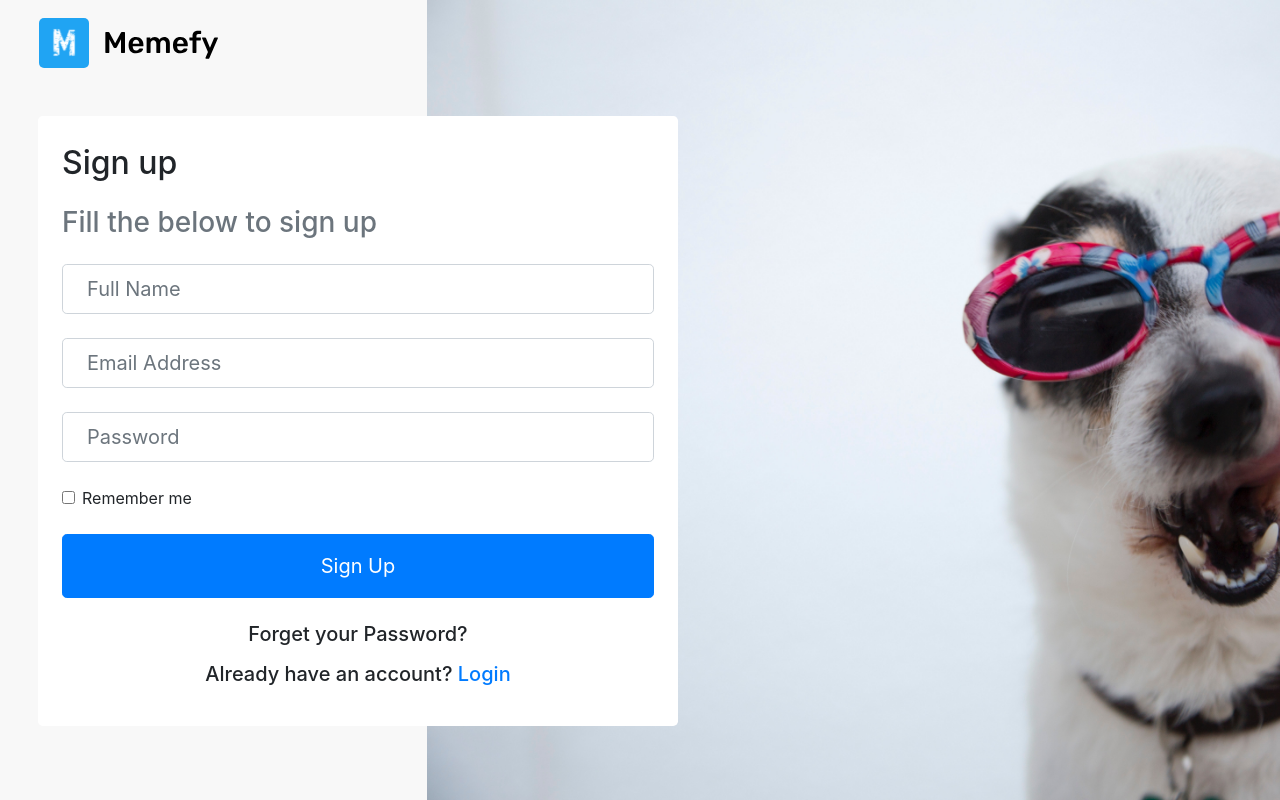
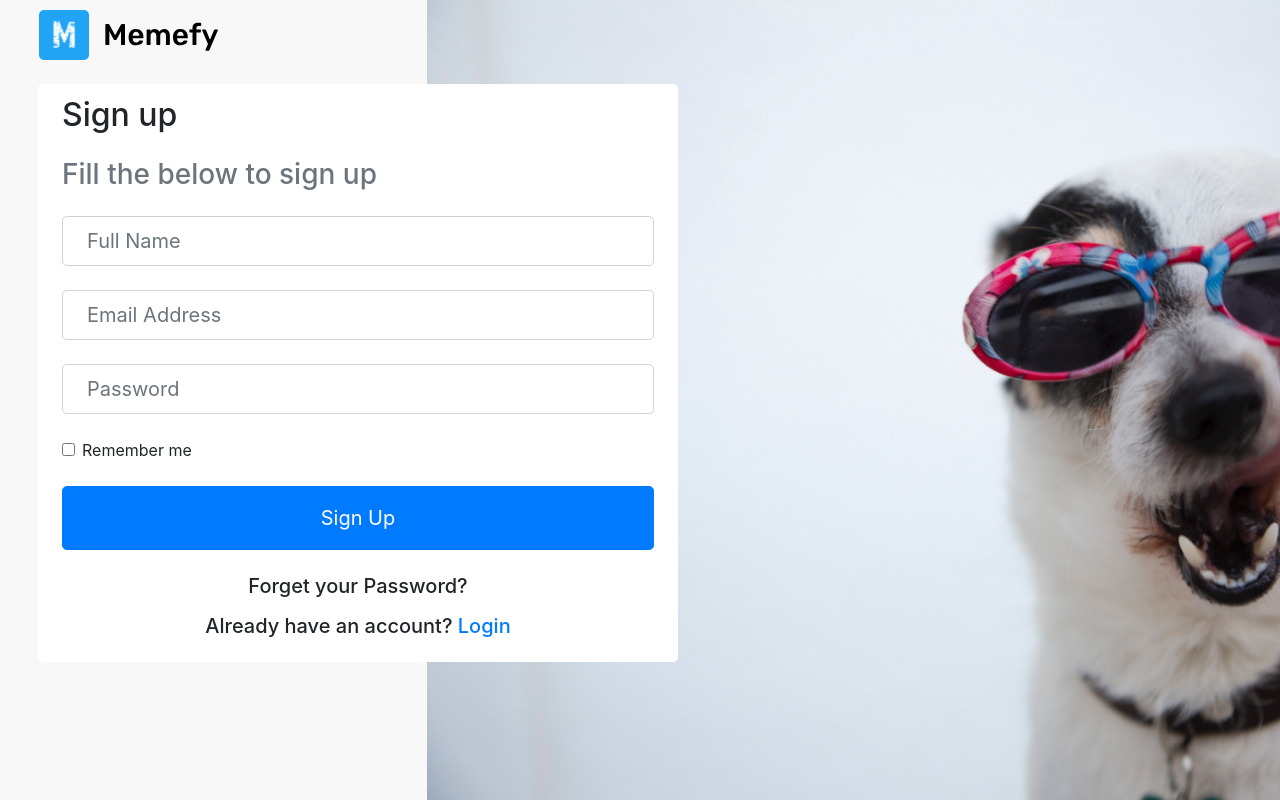
Before and after one commit to hamzzy/memefy-frontend, a React (Create React App) app: page /signUp in a window 1280 px wide. Built offline with nearby package versions, Linux system fonts and the light colour scheme.

Commit message:
build Signup, fully responsive.

```diff
--- a/src/pages/Register/Register.js
+++ b/src/pages/Register/Register.js
@@ -11,7 +11,7 @@ class Register extends Component {
 
                         <Col lg={4} md={4} className="bg min-vh-100">
                             {/* Navbar Brand Component */}
-                            <Navbar.Brand href="/" className="mb-sm-4 mb-4 mt-2">
+                            <Navbar.Brand href="/" className="">
                                 <img
                                     alt="Memefy Logo"
                                     src={mobileLogo}
@@ -26,9 +26,9 @@ class Register extends Component {
                                 />{' '}
                             </Navbar.Brand>
                             {/* Form Container */}
-                            <Container fluid clasName="mw-100 w-100 h-50">
+                            <Container fluid clasName="mw-100 w-100">
 
-                                <Form className="bg-white align-center rounded-lg m-2 mb-5 mb-md-5 mb-lg-5 p-4 mw-100 overlap">
+                                <Form className="bg-white align-center rounded-lg m-2 mb-5 mb-md-5 mb-lg-5 p-4 py-md-2 px-md-4 py-lg-3 px-lg-4 py-xl-2 px-xl-4 mw-100 overlap">
                                     <Form.Text className="h2">
                                         <h2 className="pb-3">Sign up</h2>
                                         <h3 className="text-muted">Fill the below to sign up</h3>
```
